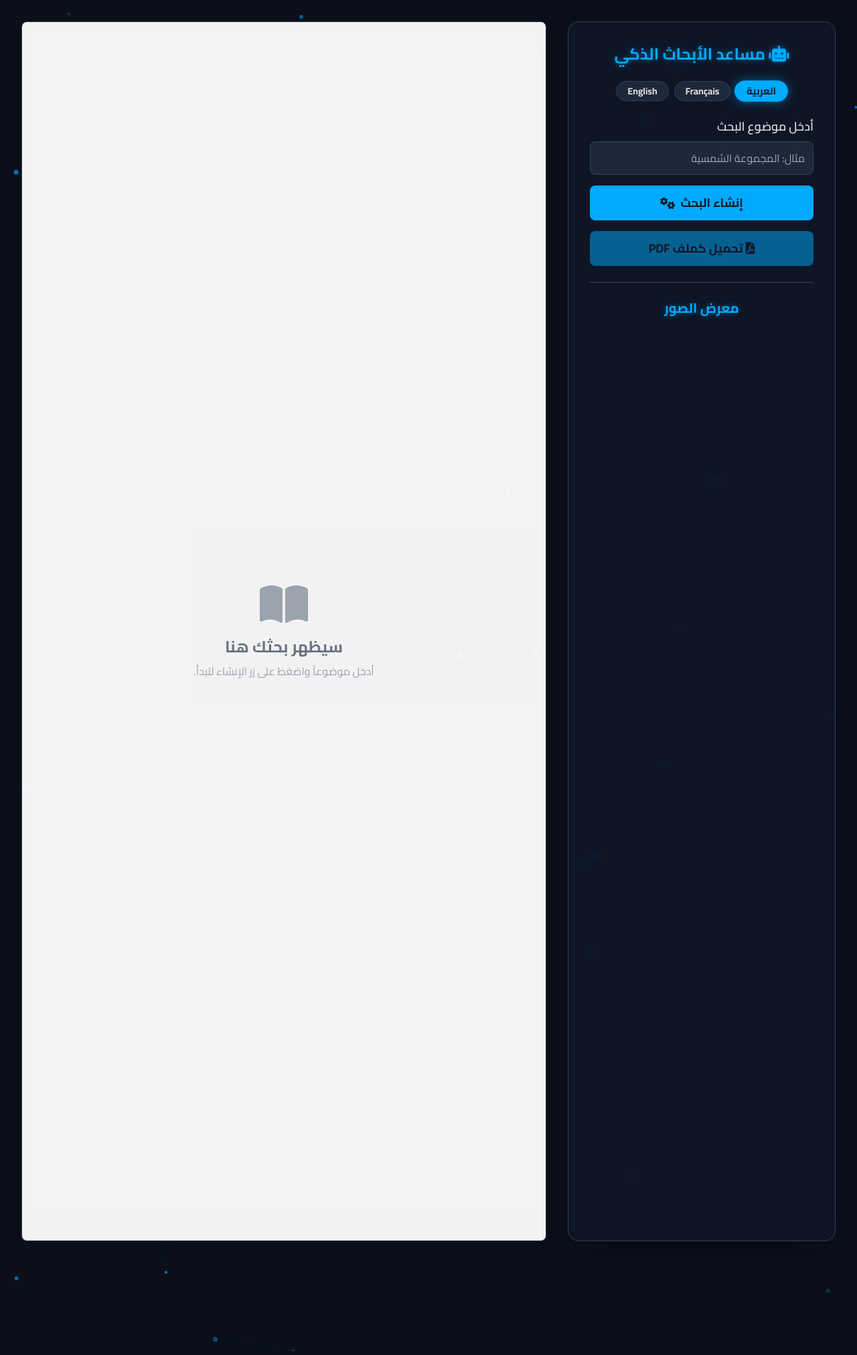
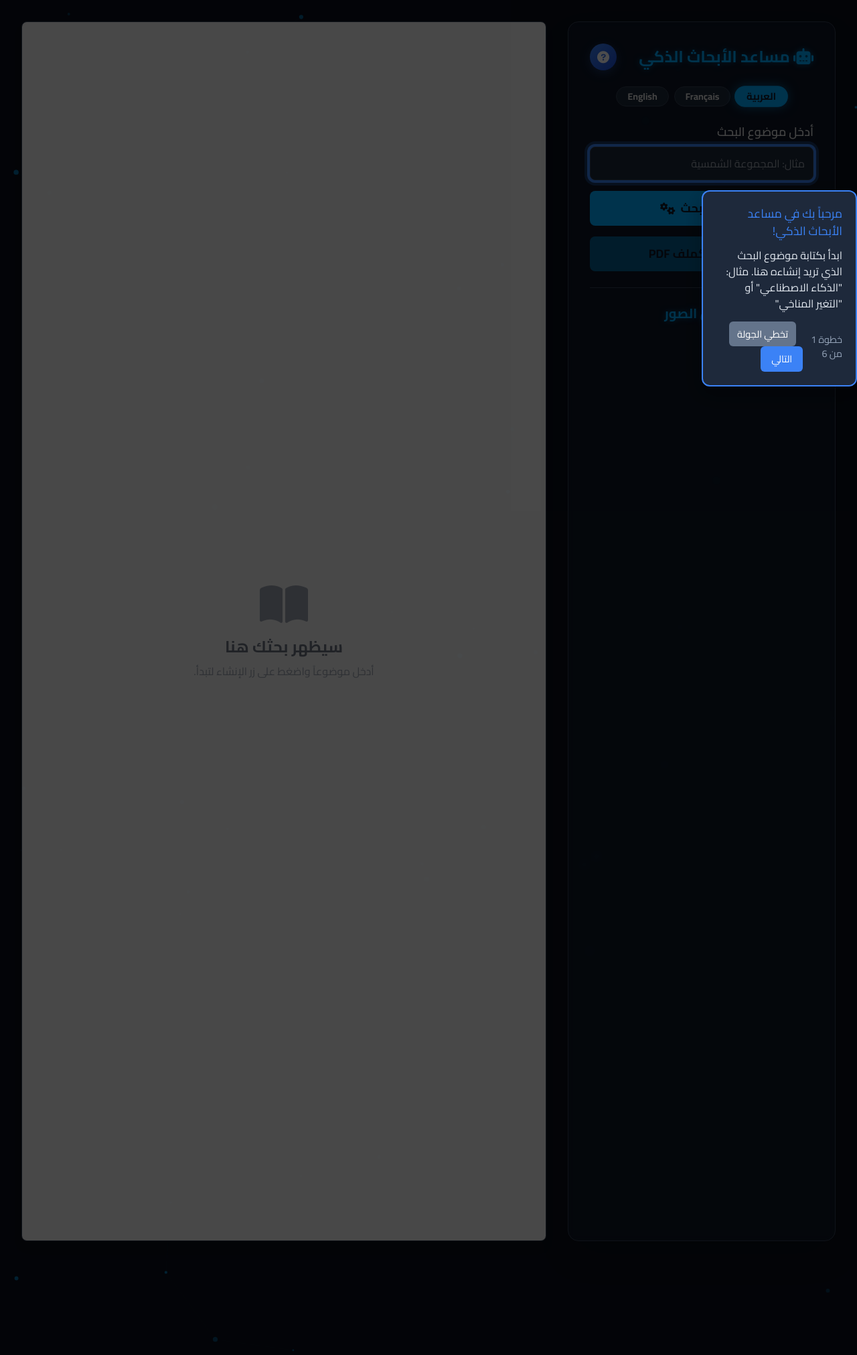
Before and after one commit to chihab0603/bhout, a Flask app: page / in a window 1280 px wide. Shown: the whole page at 67% size. Run offline with Flask 3, Linux system fonts and the light colour scheme; some libraries are stand-ins or nearby versions.

Commit message:
Guide new users with interactive tutorials to help them use the application
Implement interactive tutorial system using tutorial.js and add a help button.

Replit-Commit-Author: Agent
Replit-Commit-Session-Id: f05eac6e-54bb-493c-b16e-b57bfdc5a2f2
Replit-Commit-Checkpoint-Type: full_checkpoint
Replit-Commit-Screenshot-Url: https://storage.googleapis.com/screenshot-production-us-central1/54c72e65-0ae1-40d4-92e2-e79e00d6d99b/f05eac6e-54bb-493c-b16e-b57bfdc5a2f2/qiDWZIP

```diff
--- /dev/null
+++ b/static/js/tutorial.js
@@ -0,0 +1,370 @@
+// Tutorial system for first-time visitors
+class TutorialGuide {
+    constructor() {
+        this.currentStep = 0;
+        this.isActive = false;
+        this.steps = [];
+        this.overlay = null;
+        this.tooltip = null;
+        this.language = 'ar'; // Default language
+
+        this.initSteps();
+        this.createOverlay();
+        this.createTooltip();
+    }
+
+    initSteps() {
+        this.steps = {
+            'ar': [
+                {
+                    target: '#topicInput',
+                    title: 'مرحباً بك في مساعد الأبحاث الذكي!',
+                    content: 'ابدأ بكتابة موضوع البحث الذي تريد إنشاءه هنا. مثال: "الذكاء الاصطناعي" أو "التغير المناخي"',
+                    position: 'bottom'
+                },
+                {
+                    target: '.lang-switch',
+                    title: 'اختر اللغة',
+                    content: 'يمكنك اختيار لغة البحث من هنا: العربية، الفرنسية، أو الإنجليزية',
+                    position: 'bottom'
+                },
+                {
+                    target: '#generateBtn',
+                    title: 'إنشاء البحث',
+                    content: 'اضغط هنا لبدء إنشاء البحث بالذكاء الاصطناعي. سيتم إنشاء محتوى شامل ومفصل',
+                    position: 'top'
+                },
+                {
+                    target: '#imageGrid',
+                    title: 'معرض الصور',
+                    content: 'بعد إنشاء البحث، ستظهر هنا صور مناسبة للموضوع يمكنك إضافتها للبحث',
+                    position: 'left'
+                },
+                {
+                    target: '#researchOutputContent',
+                    title: 'نتيجة البحث',
+                    content: 'سيظهر البحث المُنشأ هنا. يمكنك إضافة الصور بالضغط على الأماكن المخصصة لها',
+                    position: 'left'
+                },
+                {
+                    target: '#downloadPdfBtn',
+                    title: 'تحميل PDF',
+                    content: 'بعد إضافة الصور، يمكنك تحميل البحث كملف PDF جاهز للطباعة أو المشاركة',
+                    position: 'top'
+                }
+            ],
+            'en': [
+                {
+                    target: '#topicInput',
+                    title: 'Welcome to Smart Research Assistant!',
+                    content: 'Start by writing the research topic you want to create here. Example: "Artificial Intelligence" or "Climate Change"',
+                    position: 'bottom'
+                },
+                {
+                    target: '.lang-switch',
+                    title: 'Choose Language',
+                    content: 'You can select the research language from here: Arabic, French, or English',
+                    position: 'bottom'
+                },
+                {
+                    target: '#generateBtn',
+                    title: 'Generate Research',
+                    content: 'Click here to start generating research with AI. Comprehensive and detailed content will be created',
+                    position: 'top'
+                },
+                {
+                    target: '#imageGrid',
+                    title: 'Image Gallery',
+                    content: 'After generating research, relevant images for the topic will appear here that you can add to the research',
+                    position: 'left'
+                },
+                {
+                    target: '#researchOutputContent',
+                    title: 'Research Result',
+                    content: 'The generated research will appear here. You can add images by clicking on their designated spots',
+                    position: 'left'
+                },
+                {
+                    target: '#downloadPdfBtn',
+                    title: 'Download PDF',
+                    content: 'After adding images, you can download the research as a PDF file ready for printing or sharing',
+                    position: 'top'
+                }
+            ],
+            'fr': [
+                {
+                    target: '#topicInput',
+                    title: 'Bienvenue dans l\'Assistant de Recherche Intelligent!',
+                    content: 'Commencez par écrire le sujet de recherche que vous voulez créer ici. Exemple: "Intelligence Artificielle" ou "Changement Climatique"',
+                    position: 'bottom'
+                },
+                {
+                    target: '.lang-switch',
+                    title: 'Choisir la Langue',
+                    content: 'Vous pouvez sélectionner la langue de recherche ici: Arabe, Français, ou Anglais',
+                    position: 'bottom'
+                },
+                {
+                    target: '#generateBtn',
+                    title: 'Générer la Recherche',
+                    content: 'Cliquez ici pour commencer à générer la recherche avec l\'IA. Un contenu complet et détaillé sera créé',
+                    position: 'top'
+                },
+                {
+                    target: '#imageGrid',
+                    title: 'Galerie d\'Images',
+                    content: 'Après la génération de la recherche, des images pertinentes pour le sujet apparaîtront ici que vous pouvez ajouter à la recherche',
+                    position: 'left'
+                },
+                {
+                    target: '#researchOutputContent',
+                    title: 'Résultat de la Recherche',
+                    content: 'La recherche générée apparaîtra ici. Vous pouvez ajouter des images en cliquant sur leurs emplacements désignés',
+                    position: 'left'
+                },
+                {
+                    target: '#downloadPdfBtn',
+                    title: 'Télécharger PDF',
+                    content: 'Après avoir ajouté des images, vous pouvez télécharger la recherche comme fichier PDF prêt pour l\'impression ou le partage',
+                    position: 'top'
+                }
+            ]
+        };
+    }
+
+    createOverlay() {
+        this.overlay = document.createElement('div');
+        this.overlay.className = 'tutorial-overlay';
+        this.overlay.style.cssText = `
+            position: fixed;
+            top: 0;
+            left: 0;
+            width: 100%;
+            height: 100%;
+            background: rgba(0, 0, 0, 0.7);
+            z-index: 9998;
+            display: none;
+            pointer-events: none;
+        `;
+        document.body.appendChild(this.overlay);
+    }
+
+    createTooltip() {
+        this.tooltip = document.createElement('div');
+        this.tooltip.className = 'tutorial-tooltip';
+        this.tooltip.style.cssText = `
+            position: fixed;
+            background: #1e293b;
+            color: white;
+            padding: 20px;
+            border-radius: 12px;
+            box-shadow: 0 10px 30px rgba(0, 0, 0, 0.3);
+            z-index: 9999;
+            max-width: 320px;
+            display: none;
+            border: 2px solid #3b82f6;
+        `;
+        document.body.appendChild(this.tooltip);
+    }
+
+    start(language = 'ar') {
+        this.language = language;
+        this.currentStep = 0;
+        this.isActive = true;
+        this.showOverlay();
+        this.showStep();
+    }
+
+    showOverlay() {
+        this.overlay.style.display = 'block';
+        setTimeout(() => {
+            this.overlay.style.opacity = '1';
+        }, 10);
+    }
+
+    hideOverlay() {
+        this.overlay.style.opacity = '0';
+        setTimeout(() => {
+            this.overlay.style.display = 'none';
+        }, 300);
+    }
+
+    showStep() {
+        if (this.currentStep >= this.steps[this.language].length) {
+            this.finish();
+            return;
+        }
+
+        const step = this.steps[this.language][this.currentStep];
+        const target = document.querySelector(step.target);
+
+        if (!target) {
+            this.nextStep();
+            return;
+        }
+
+        this.highlightElement(target);
+        this.showTooltip(step, target);
+    }
+
+    highlightElement(element) {
+        // Remove previous highlights
+        document.querySelectorAll('.tutorial-highlight').forEach(el => {
+            el.classList.remove('tutorial-highlight');
+        });
+
+        // Add highlight to current element
+        element.classList.add('tutorial-highlight');
+        element.style.position = 'relative';
+        element.style.zIndex = '9999';
+        element.style.boxShadow = '0 0 0 4px #3b82f6, 0 0 0 8px rgba(59, 130, 246, 0.3)';
+        element.style.borderRadius = '8px';
+    }
+
+    showTooltip(step, target) {
+        const rect = target.getBoundingClientRect();
+
+        // Create tooltip content
+        const nextText = this.language === 'ar' ? 'التالي' : this.language === 'fr' ? 'Suivant' : 'Next';
+        const skipText = this.language === 'ar' ? 'تخطي الجولة' : this.language === 'fr' ? 'Ignorer' : 'Skip Tour';
+        const stepText = this.language === 'ar' ? 'خطوة' : this.language === 'fr' ? 'Étape' : 'Step';
+        const ofText = this.language === 'ar' ? 'من' : this.language === 'fr' ? 'sur' : 'of';
+
+        this.tooltip.innerHTML = `
+            <div style="margin-bottom: 15px;">
+                <h4 style="margin: 0 0 10px 0; color: #3b82f6; font-size: 1.1rem;">${step.title}</h4>
+                <p style="margin: 0; line-height: 1.5; color: #e2e8f0;">${step.content}</p>
+            </div>
+            <div style="display: flex; justify-content: space-between; align-items: center;">
+                <span style="color: #94a3b8; font-size: 0.9rem;">
+                    ${stepText} ${this.currentStep + 1} ${ofText} ${this.steps[this.language].length}
+                </span>
+                <div>
+                    <button id="tutorialSkip" style="
+                        background: #64748b;
+                        color: white;
+                        border: none;
+                        padding: 8px 12px;
+                        border-radius: 6px;
+                        margin-right: 10px;
+                        cursor: pointer;
+                        font-size: 0.9rem;
+                    ">${skipText}</button>
+                    <button id="tutorialNext" style="
+                        background: #3b82f6;
+                        color: white;
+                        border: none;
+                        padding: 8px 16px;
+                        border-radius: 6px;
+                        cursor: pointer;
+                        font-size: 0.9rem;
+                    ">${nextText}</button>
+                </div>
+            </div>
+        `;
+
+        // Position tooltip
+        this.positionTooltip(step.position, rect);
+
+        // Show tooltip
+        this.tooltip.style.display = 'block';
+
+        // Add event listeners
+        document.getElementById('tutorialNext').onclick = () => this.nextStep();
+        document.getElementById('tutorialSkip').onclick = () => this.finish();
+    }
+
+    positionTooltip(position, rect) {
+        const tooltipRect = this.tooltip.getBoundingClientRect();
+        let top, left;
+
+        switch (position) {
+            case 'bottom':
+                top = rect.bottom + 15;
+                left = rect.left + (rect.width - tooltipRect.width) / 2;
+                break;
+            case 'top':
+                top = rect.top - tooltipRect.height - 15;
+                left = rect.left + (rect.width - tooltipRect.width) / 2;
+                break;
+            case 'left':
+                top = rect.top + (rect.height - tooltipRect.height) / 2;
+                left = rect.left - tooltipRect.width - 15;
+                break;
+            case 'right':
+                top = rect.top + (rect.height - tooltipRect.height) / 2;
+                left = rect.right + 15;
+                break;
+            default:
+                top = rect.bottom + 15;
+                left = rect.left;
+        }
+
+        // Ensure tooltip stays within viewport
+        if (left < 10) left = 10;
+        if (left + tooltipRect.width > window.innerWidth - 10) {
+            left = window.innerWidth - tooltipRect.width - 10;
+        }
+        if (top < 10) top = 10;
+        if (top + tooltipRect.height > window.innerHeight - 10) {
+            top = window.innerHeight - tooltipRect.height - 10;
+        }
+
+        this.tooltip.style.top = top + 'px';
+        this.tooltip.style.left = left + 'px';
+    }
+
+    nextStep() {
+        this.currentStep++;
+        this.showStep();
+    }
+
+    finish() {
+        this.isActive = false;
+        this.hideOverlay();
+        this.tooltip.style.display = 'none';
+
+        // Remove highlights
+        document.querySelectorAll('.tutorial-highlight').forEach(el => {
+            el.classList.remove('tutorial-highlight');
+            el.style.position = '';
+            el.style.zIndex = '';
+            el.style.boxShadow = '';
+            el.style.borderRadius = '';
+        });
+
+        // Mark tutorial as completed
+        localStorage.setItem('tutorialCompleted', 'true');
+    }
+
+    isFirstVisit() {
+        return !localStorage.getItem('tutorialCompleted');
+    }
+}
+
+// Initialize tutorial
+let tutorial = null;
+
+// Function to start tutorial
+function startTutorial(language = 'ar') {
+    if (!tutorial) {
+        tutorial = new TutorialGuide();
+    }
+    tutorial.start(language);
+}
+
+// Auto-start tutorial for first-time visitors
+document.addEventListener('DOMContentLoaded', function() {
+    setTimeout(() => {
+        if (!tutorial) {
+            tutorial = new TutorialGuide();
+        }
+
+        if (tutorial.isFirstVisit()) {
+            // Wait a bit for the page to fully load
+            setTimeout(() => {
+                startTutorial(currentLanguage || 'ar');
+            }, 1500);
+        }
+    }, 500);
+});
--- a/templates/index.html
+++ b/templates/index.html
@@ -253,6 +253,54 @@
         margin-top: 0 !important;
     }
 
+    /* Help button styling */
+    .help-btn {
+        background: linear-gradient(135deg, #3b82f6 0%, #1d4ed8 100%);
+        color: white;
+        border: none;
+        padding: 10px;
+        border-radius: 50%;
+        cursor: pointer;
+        transition: all 0.3s ease;
+        box-shadow: 0 4px 15px rgba(59, 130, 246, 0.3);
+        width: 40px;
+        height: 40px;
+        display: flex;
+        align-items: center;
+        justify-content: center;
+    }
+
+    .help-btn:hover {
+        transform: translateY(-2px);
+        box-shadow: 0 6px 20px rgba(59, 130, 246, 0.4);
+        background: linear-gradient(135deg, #1d4ed8 0%, #1e40af 100%);
+    }
+
+    /* Tutorial overlay and tooltip styles */
+    .tutorial-overlay {
+        transition: opacity 0.3s ease;
+    }
+
+    .tutorial-highlight {
+        transition: all 0.3s ease !important;
+    }
+
+    .tutorial-tooltip {
+        font-family: 'Cairo', sans-serif;
+        animation: tooltipFadeIn 0.3s ease;
+    }
+
+    @keyframes tooltipFadeIn {
+        from {
+            opacity: 0;
+            transform: translateY(-10px);
+        }
+        to {
+            opacity: 1;
+            transform: translateY(0);
+        }
+    }
+
   </style>
 </head>
 <body>
@@ -262,7 +310,12 @@
     <!-- Left Sidebar (Controls + Image Panel) -->
     <div class="control-panel w-full p-6 sm:p-8 rounded-2xl shadow-2xl flex flex-col overflow-y-auto">
       <div>
-        <h2 class="panel-title text-2xl font-bold text-center mb-6"><i class="fas fa-robot"></i> <span id="appTitle">مساعد الأبحاث الذكي</span></h2>
+        <div class="flex items-center justify-between mb-6">
+          <h2 class="panel-title text-2xl font-bold"><i class="fas fa-robot"></i> <span id="appTitle">مساعد الأبحاث الذكي</span></h2>
+          <button id="helpBtn" onclick="startTutorial(currentLanguage)" class="help-btn text-lg" title="دليل الاستخدام">
+            <i class="fas fa-question-circle"></i>
+          </button>
+        </div>
         <div class="lang-switch flex justify-center gap-2 mb-6">
           <button class="lang-btn rounded-full py-1 px-4 text-sm font-bold transition-all active" id="arBtn" type="button">العربية</button>
           <button class="lang-btn rounded-full py-1 px-4 text-sm font-bold transition-all" id="frBtn" type="button">Français</button>
@@ -340,5 +393,6 @@
 
   <script src="{{ url_for('static', filename='js/background.js') }}"></script>
   <script src="{{ url_for('static', filename='js/app.js') }}"></script>
+  <script src="{{ url_for('static', filename='js/tutorial.js') }}"></script>
 </body>
 </html>
```
Also changed, not shown: replit.md (+3 -1 lines).
